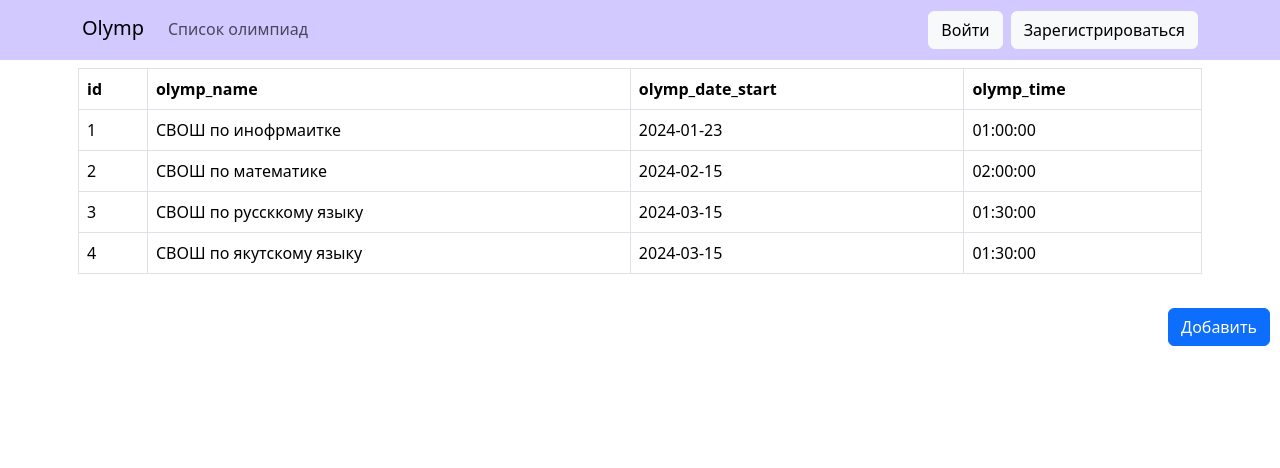
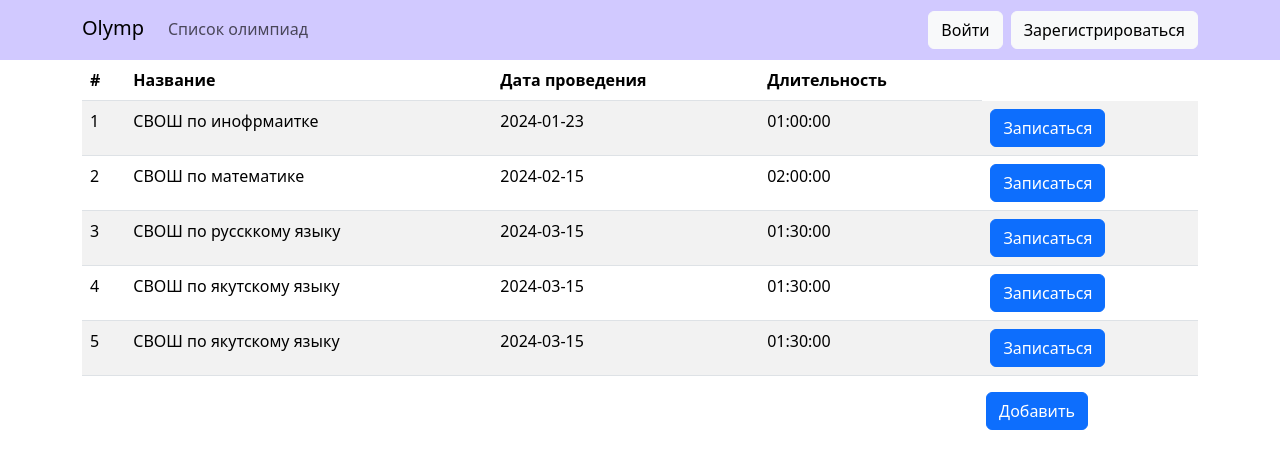
Before and after one commit to TheESN/olympiada, a React (Create React App) app in the folder frontend/gura/: page / in a window 1280 px wide. Shown: the top 468 px of the page. Built offline with nearby package versions, Linux system fonts and the light colour scheme.

Commit message:
Sign button added

```diff
--- a/frontend/gura/src/App.js
+++ b/frontend/gura/src/App.js
@@ -2,24 +2,28 @@ import './App.css';
 import 'bootstrap/dist/css/bootstrap.min.css'
 import  NaviBar  from './components/Navibar';
 import schema from "./data/schema.json";
-import Table from "./components/Table_new";
+import TableNew from "./components/Table_new";
 import AddButton from "./components/AddButton";
 
 import data from "./data/olymp_list.json"
-
-import { Button } from 'react-bootstrap';
+import JsonDataDisplay from './components/Table_three';
 
 function App() {
   return (
     <>
     <NaviBar/>
-
-    <div className="container p-2">
+    {/* способ номер 2 */}
+    {/* <div className="container p-2">
       <div className="row">
         <div className="col">
-          <Table headers={Object.keys(schema)} rows={data} />
+          <TableNew headers={Object.keys(schema)} rows={data} />
         </div>
       </div>
+    </div> */}
+
+    {/* способ номер 3 */}
+    <div>
+      <JsonDataDisplay />
     </div>
     <AddButton/>
     </>
--- a/frontend/gura/src/components/Navibar.js
+++ b/frontend/gura/src/components/Navibar.js
@@ -75,7 +75,6 @@ export default function NaviBar(){
                 <Form.Group>
                     <Button className='mt-3'>Зарегистрироваться</Button>
                 </Form.Group>
-
             </Form>
         </Modal.Body>
     </Modal>
--- a/frontend/gura/src/components/TableBody.js
+++ b/frontend/gura/src/components/TableBody.js
@@ -17,15 +17,6 @@ const TableBody = props => {
 
   return (
     <tbody>
-      {showSpinner && (
-        <tr key="spinner-0">
-          <td colSpan={columns} className="text-center">
-            <div className="spinner-border" role="status">
-              <span className="sr-only">Loading...</span>
-            </div>
-          </td>
-        </tr>
-      )}
       {!showSpinner &&
         rows &&
         rows.map(value => {
--- a/frontend/gura/src/components/Table_new.js
+++ b/frontend/gura/src/components/Table_new.js
@@ -1,8 +1,9 @@
 import React from "react";
 import TableBody from './TableBody';
 import TableHeader from "./TableHeader";
+import { Button } from "react-bootstrap";
 
-const Table = props => {
+const TableNew = props => {
   const { headers, rows } = props;
   return (
     <div>
@@ -14,4 +15,4 @@ const Table = props => {
   );
 };
 
-export default Table;
+export default TableNew;
--- /dev/null
+++ b/frontend/gura/src/components/Table_three.js
@@ -0,0 +1,48 @@
+import React from 'react'
+
+import JsonData from '../data/olymp_list.json'
+import { Button, Container, Table } from 'react-bootstrap'
+function JsonDataDisplay(id){
+    const Clicked = (event) =>{
+        var id = event.target.id;
+        console.log(id)
+    }
+
+	const DisplayData=JsonData.map(
+		(info)=>{
+			return(
+				<tr>
+					<td>{info.id}</td>
+					<td>{info.olymp_name}</td>
+					<td>{info.olymp_date_start}</td>
+                    <td>{info.olymp_time}</td>
+                    <td><Button variant='primary' onClick={Clicked} id={info.id}>Записаться</Button></td>
+				</tr>
+			)
+		}
+	)
+
+	return(
+        <>
+        <Container>
+			<Table striped>
+				<thead>
+					<tr>
+					<th>#</th>
+					<th>Название</th>
+					<th>Дата проведения</th>
+                    <th>Длительность</th>
+					</tr>
+				</thead>
+				<tbody>
+					{DisplayData}
+				</tbody>
+			</Table>
+        </Container>
+        </>
+
+
+	)
+}
+
+export default JsonDataDisplay;
--- a/frontend/gura/src/components/gg.css
+++ b/frontend/gura/src/components/gg.css
@@ -14,5 +14,5 @@
 
 .AddButton{
   text-align: end;
-  padding: 10px;
+  margin-right: 15%;
 }
--- a/frontend/gura/src/data/olymp_list.json
+++ b/frontend/gura/src/data/olymp_list.json
@@ -22,5 +22,11 @@
         "olymp_name":"СВОШ по якутскому языку",
         "olymp_date_start":"2024-03-15",
         "olymp_time":"01:30:00"
+    },
+    {
+        "id":"5",
+        "olymp_name":"СВОШ по якутскому языку",
+        "olymp_date_start":"2024-03-15",
+        "olymp_time":"01:30:00"
     }
 ]
--- a/frontend/gura/src/data/schema.json
+++ b/frontend/gura/src/data/schema.json
@@ -2,5 +2,6 @@
     "id":"",
         "olymp_name":"",
         "olymp_date_start":"",
-        "olymp_time":""
+        "olymp_time":"",
+        "asdfg":""
 }
```
Also changed, not shown: frontend/gura/src/components/Table.js (+4 -7 lines).
